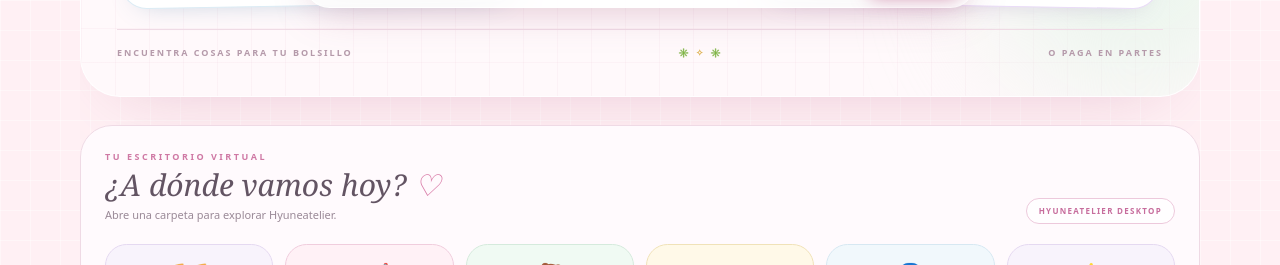
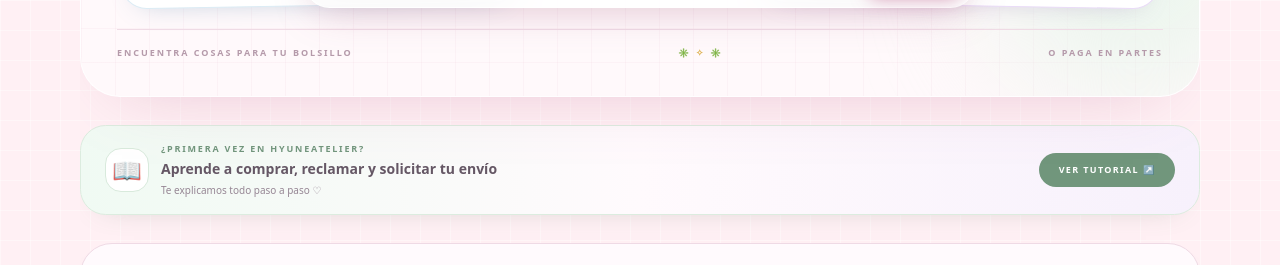
Before and after one commit to atelierdehyun/maisondehyune, a Next.js app: page / in a window 1280 px wide. Shown: the part 780-1045 px from the top of the page. Built offline with nearby package versions, Linux system fonts and the light colour scheme.

Commit message:
Add link to user guide for new joiners

```diff
--- a/app/page.tsx
+++ b/app/page.tsx
@@ -106,6 +106,22 @@ export default function AtelierWelcome() {
         </div>
       </section>
 
+      {/* Acceso visible a la guía para nuevos joiners */}
+      <Link
+        href="/guia"
+        className="group flex flex-col gap-3 rounded-[1.6rem] border border-[#dcecdf] bg-gradient-to-r from-[#f0faf3] via-[#fffafd] to-[#f7f1fc] p-4 shadow-[0_12px_30px_-24px_rgba(100,130,110,.45)] transition hover:-translate-y-0.5 hover:shadow-md sm:flex-row sm:items-center sm:justify-between sm:px-6"
+      >
+        <span className="flex items-center gap-3">
+          <span className="flex h-11 w-11 shrink-0 items-center justify-center rounded-2xl border border-[#d8eadc] bg-white text-2xl">📖</span>
+          <span>
+            <span className="block text-[9px] font-black uppercase tracking-[0.2em] text-[#71967c]">¿primera vez en hyuneatelier?</span>
+            <span className="mt-1 block text-sm font-bold text-[#655765]">Aprende a comprar, reclamar y solicitar tu envío</span>
+            <span className="mt-1 block text-[10px] text-[#968694]">Te explicamos todo paso a paso ♡</span>
+          </span>
+        </span>
+        <span className="inline-flex items-center justify-center rounded-full bg-[#71967c] px-5 py-2.5 text-[9px] font-black uppercase tracking-[0.15em] text-white transition group-hover:bg-[#5e8269]">ver tutorial ↗</span>
+      </Link>
+
       {/* Escritorio digital de Hyuneatelier */}
       <DesktopDirectory />
 
@@ -154,6 +170,7 @@ const desktopItems: DesktopItem[] = [
   { href: "/proxy-service", icon: "🇰🇷", title: "Proxy", subtitle: "Compras en Corea", tone: "butter" },
   { href: "/joiner-login", icon: "👤", title: "Login", subtitle: "Ingresar o registrarte", tone: "blue" },
   { href: "/mi-escritorio", icon: "⭐", title: "Mi cuenta", subtitle: "Pedidos y paquetes", tone: "lilac" },
+  { href: "/guia", icon: "📖", title: "Guía de uso", subtitle: "Cómo funciona la página", tone: "blue" },
 ];
 
 function DesktopDirectory() {
```
